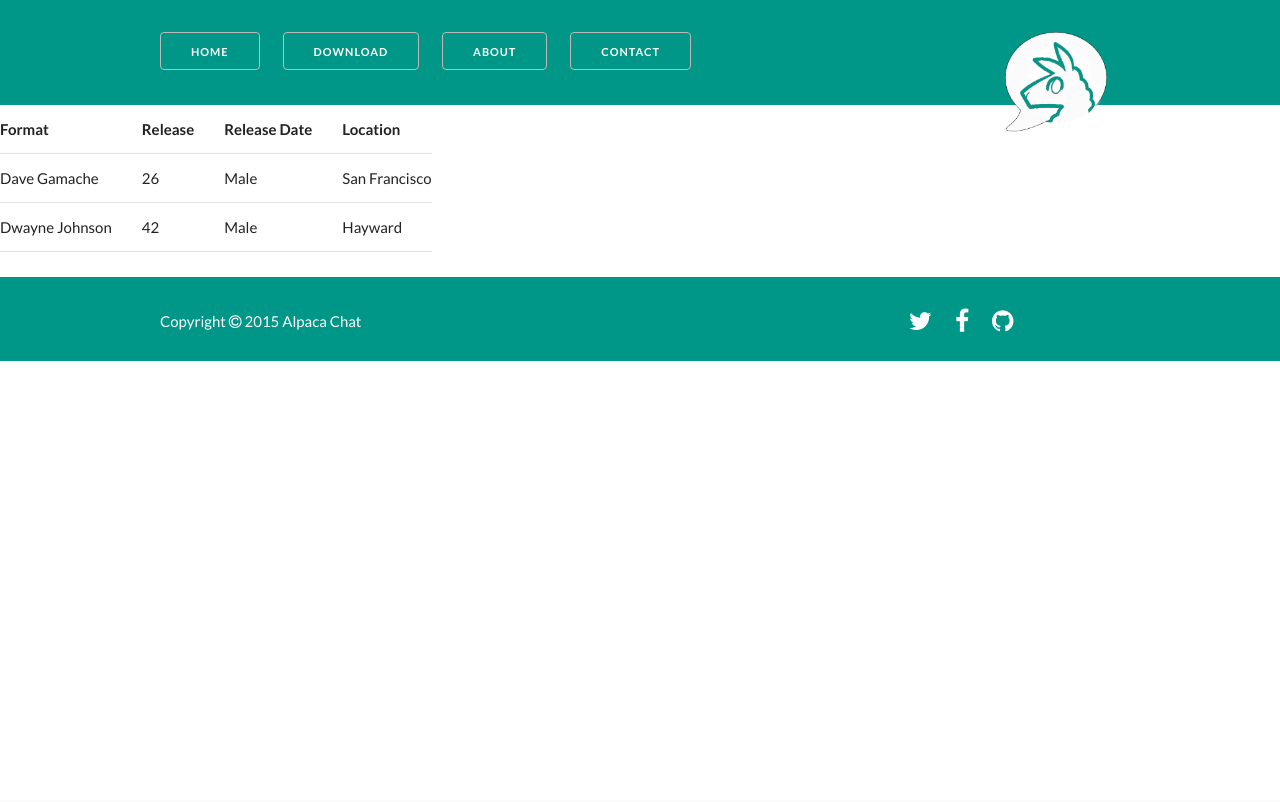
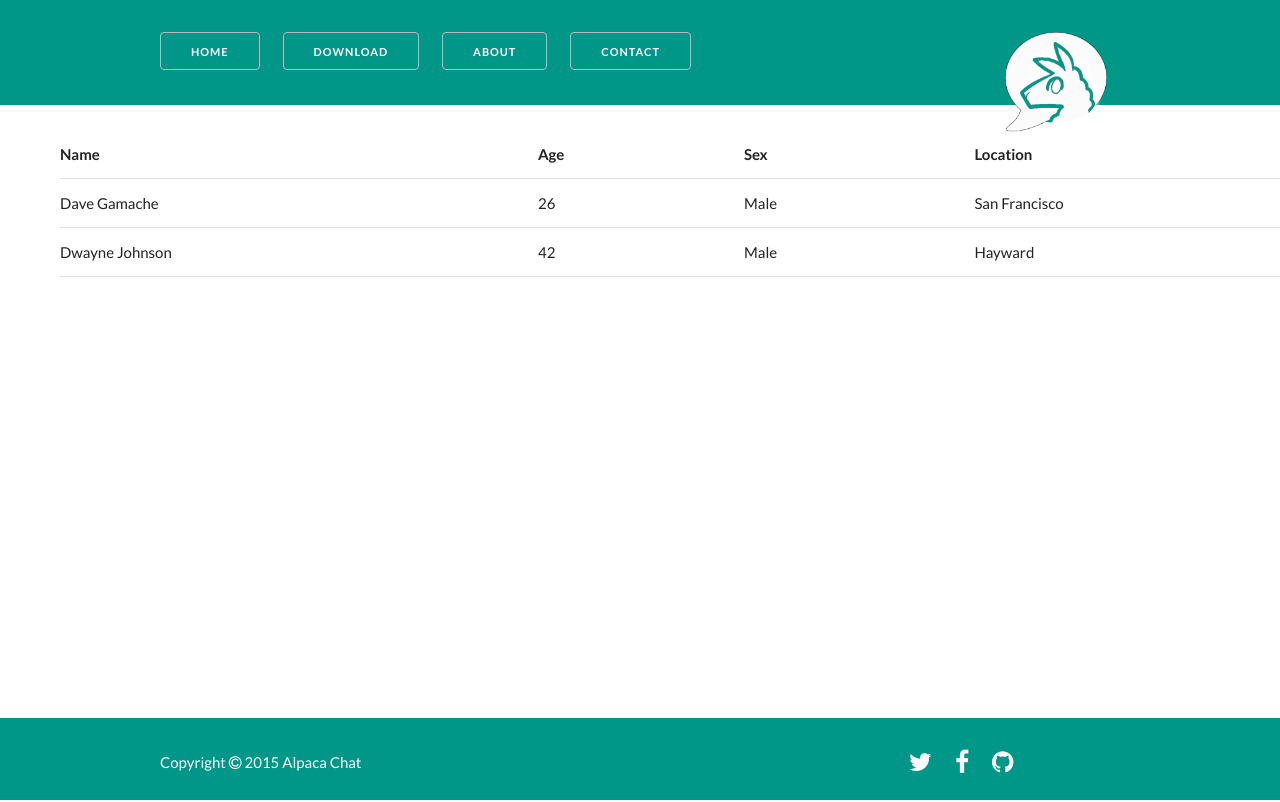
Before and after one commit to distortia/alpaca, a PHP site: page /download.php in a window 1280 px wide; the page is wider, and only the part inside the window is pictured. Before the commit the page ends 361 px from the top of that part, so only its background shows below. Run offline with PHP 8.4, Linux system fonts and the light colour scheme; some libraries are stand-ins or nearby versions.

Commit message:
added sticky footer and reformatted the table mock up

```diff
--- a/css/style.css
+++ b/css/style.css
@@ -10,7 +10,13 @@ Hover color: 		 #00e6cf;
 Shared Styles
 ====================
 */
-
+html{
+	position: relative;
+    min-height: 100%;
+}
+body{
+	margin: 0 0 100px;
+}
 #logo{
 	position: relative;
 	max-width: 80%;
@@ -103,7 +109,13 @@ Bottom of Index
 Footer
 ====================
 */
-
+#footer{
+	position: absolute;
+    left: 0;
+    bottom: 0;
+    height: 50px;
+    width: 100%;
+}
 #footer p #date{
 	font-size: 15px;
 }
@@ -128,7 +140,7 @@ Downloads Page
 ====================
 */
 .download-table{
-	padding: 5%
-  max-width: 100%;
-  box-sizing: border-box; }
+	padding: 5%;
+	margin: 25px 60px 60px 60px;
+	;
 }
--- a/download.php
+++ b/download.php
@@ -13,12 +13,12 @@
   <!-- Primary Page Layout
   –––––––––––––––––––––––––––––––––––––––––––––––––– -->
 
-<table class="download-table">
+<table class="u-full-width download-table">
   <thead>
     <tr>
-      <th>Format</th>
-      <th>Release</th>
-      <th>Release Date</th>
+      <th>Name</th>
+      <th>Age</th>
+      <th>Sex</th>
       <th>Location</th>
     </tr>
   </thead>
```
